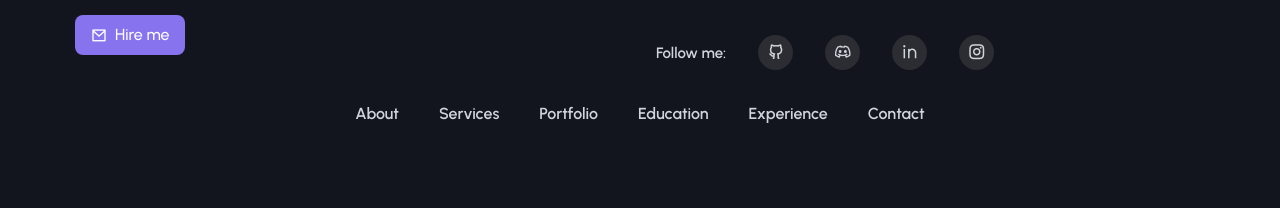
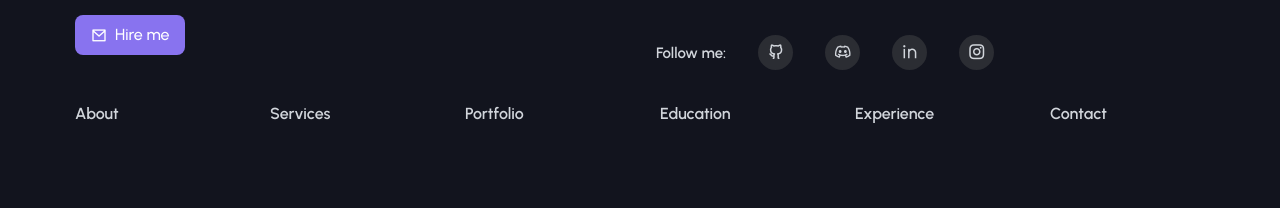
Before and after one commit to VictorMugisha/my-portfolio, a React (Create React App) app: page / in a window 1280 px wide. Shown: the part 7505-7713 px from the top of the page. Built offline with nearby package versions, Linux system fonts and the light colour scheme.

Commit message:
Fixed the responsive design of the footer

```diff
--- a/src/components/Footer/Footer.jsx
+++ b/src/components/Footer/Footer.jsx
@@ -87,8 +87,7 @@ const Footer = () => {
           </div>
         </div>
 
-        <div>
-          <ul className="flex items-center justify-center gap-10 py-8">
+        <ul className="grid grid-cols-2 sm:grid-cols-3 md:grid-cols-6 justify-center gap-10 py-8">
           <li>
             <a className="text-gray-300 font-[600]" href="#about">
               About
@@ -120,7 +119,6 @@ const Footer = () => {
             </a>
           </li>
         </ul>
-        </div>
       </div>
 
       {/* Footer bottom*/}
--- a/src/components/UI/WorkExperience.jsx
+++ b/src/components/UI/WorkExperience.jsx
@@ -176,7 +176,7 @@ export default function WorkExperience() {
                     <div
                       className={`bg-gradient-to-br ${experience.bgGradient} p-6`}
                     >
-                      <div className="flex items-start gap-4">
+                      <div className="flex flex-col md:flex-row items-start gap-4">
                         {/* Company Logo */}
                         <div className="flex-shrink-0">
                           <img
```
Lines whose indentation alone changed are shown as unchanged.
